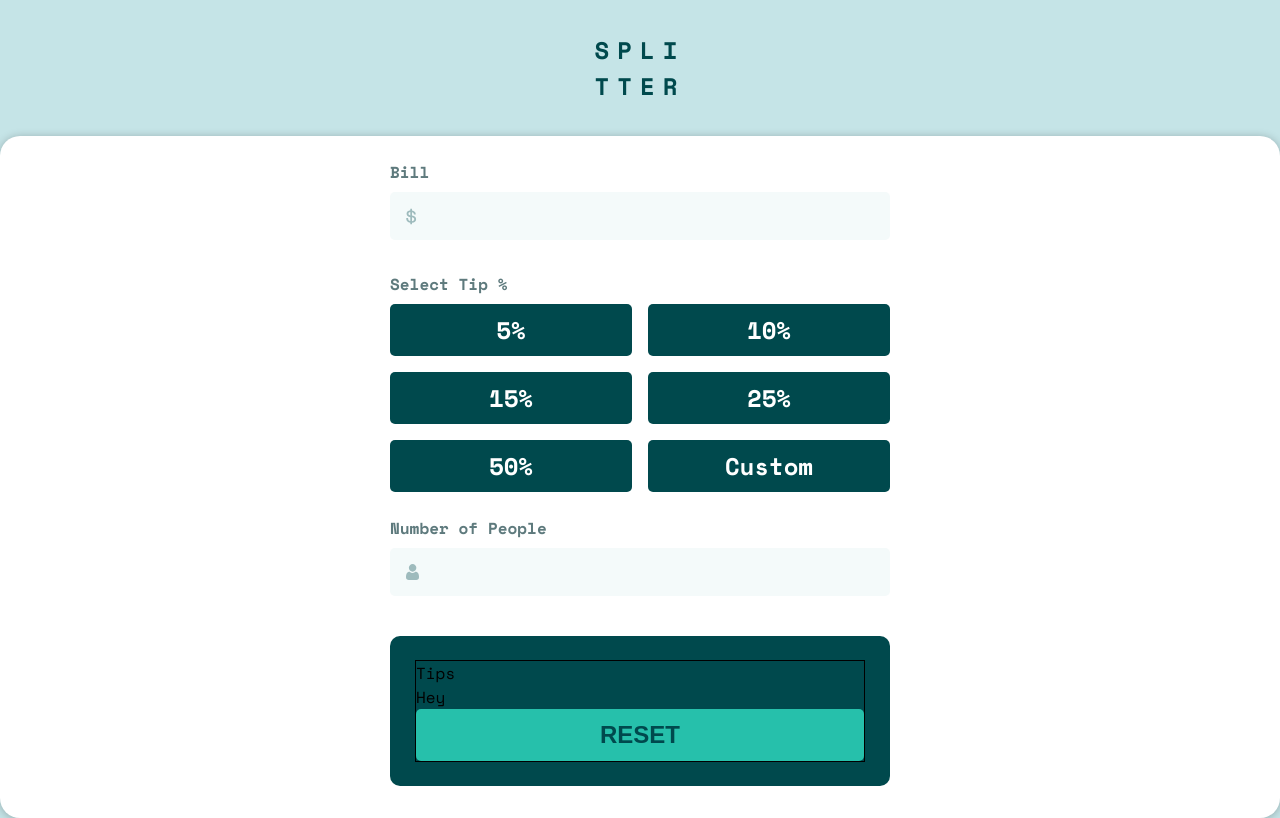
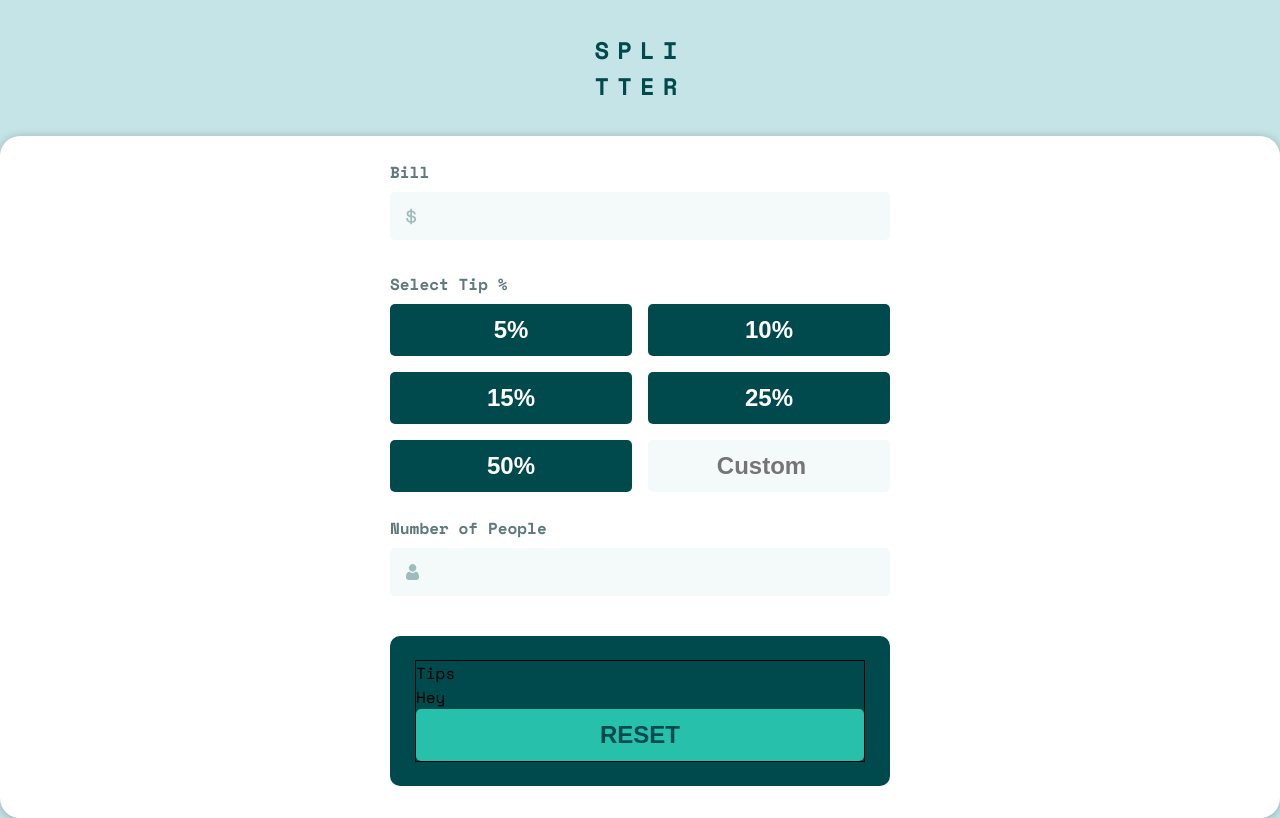
Before and after one commit to tkressma/tip-calculator, a React (Create React App) app: page / in a window 1280 px wide. Built offline with nearby package versions, Linux system fonts and the light colour scheme.

Commit message:
Fix tip buttons. Tweak all inputs to ensure proper functionality.

```diff
--- a/src/Calculator/Calculator.js
+++ b/src/Calculator/Calculator.js
@@ -24,7 +24,9 @@ export default function Calculator(props) {
   }
 
   function tipChangeHandler(e) {
-    setTip(e.target.value);
+    console.log(tip);
+
+    setTip(Number(e.target.value.replace("%", "")));
   }
 
   return (
@@ -42,7 +44,6 @@ export default function Calculator(props) {
         <Input
           title="Select Tip %"
           label="tip-percentage"
-          value={tip}
           onClick={tipChangeHandler}
         />
         <Input
--- a/src/UI/Input.js
+++ b/src/UI/Input.js
@@ -1,7 +1,14 @@
-import React from "react";
+import React, { useState } from "react";
 import styles from "./Input.module.css";
 
 export default function Input(props) {
+  const [customValue, setCustomValue] = useState("");
+
+  const handleCustomInputChange = (e) => {
+    setCustomValue(e.target.value);
+    props.onClick(e);
+  };
+
   const invalidErrorMessage = !props.valid && (
     <label
       for={props.label}
@@ -22,7 +29,9 @@ export default function Input(props) {
 
       <input
         style={{ backgroundImage: `url(${props.icon})` }}
-        className={`${styles["input-field"]} ${!props.valid && styles.invalid}`}
+        className={`${styles["input-field"]} ${
+          !props.valid && styles["input-field--invalid"]
+        }`}
         type="number"
         min="0"
         name={props.label}
@@ -31,64 +40,61 @@ export default function Input(props) {
     </section>
   ) : (
     <section className={styles["input-container"]}>
-      <label for={props.label} className={styles["input-label"]}>
+      <label className={styles["input-label"]} for="percentage">
         {props.title}
       </label>
       <div className={styles.percentages}>
-        <label>
         <input
-            type="radio"
-            name={props.label}
+          type="button"
           onClick={props.onClick}
-            value=".05"
+          className={styles.percent}
+          name="percentage"
+          aria-label="Five percent tip"
+          value="5%"
         />
-          <span>5%</span>
-        </label>
-        <label>
         <input
-            type="radio"
-            name={props.label}
+          type="button"
           onClick={props.onClick}
-            value=".10"
+          className={styles.percent}
+          name="percentage"
+          aria-label="Ten percent tip"
+          value="10%"
         />
-          <span>10%</span>
-        </label>
-        <label>
         <input
-            type="radio"
-            name={props.label}
+          type="button"
           onClick={props.onClick}
-            value=".15"
+          className={styles.percent}
+          name="percentage"
+          aria-label="Fifteen percent tip"
+          value="15%"
         />
-          <span>15%</span>
-        </label>
-        <label>
         <input
-            type="radio"
-            name={props.label}
+          type="button"
           onClick={props.onClick}
-            value=".25"
+          className={styles.percent}
+          name="percentage"
+          aria-label="Twenty-five percent tip"
+          value="25%"
         />
-          <span>25%</span>
-        </label>
-        <label>
         <input
-            type="radio"
-            name={props.label}
+          type="button"
           onClick={props.onClick}
-            value=".5"
+          className={styles.percent}
+          name="percentage"
+          aria-label="Fifty percent tip"
+          value="50%"
         />
-          <span>50%</span>
-        </label>
-        <label>
         <input
-            type="radio"
-            name={props.label}
-            onClick={props.onClick}
-            value="custom"
+          type="number"
+          className={`${styles.percent} ${styles["percent--custom"]}`}
+          name="percentage"
+          min="0"
+          max="100"
+          aria-label="Custom tip"
+          placeHolder="Custom"
+          value={customValue}
+          onChange={handleCustomInputChange}
         />
-          <span>Custom</span>
-        </label>
       </div>
     </section>
   );
--- a/src/UI/Input.module.css
+++ b/src/UI/Input.module.css
@@ -12,6 +12,18 @@
   font-size: 24px;
   font-weight: 700;
   color: hsl(183, 100%, 15%);
+}
+
+.input-field:focus {
+  outline: 3px solid hsl(172, 67%, 45%);
+}
+
+.input-field--invalid {
+  outline: 3px solid orangered;
+}
+
+.input-field--invalid:focus {
+  outline: 3px solid orangered;
 }
 
 .input-label {
@@ -29,10 +41,6 @@
   color: orangered;
 }
 
-.invalid {
-  outline: 2px solid orangered;
-}
-
 .percentages {
   display: grid;
   grid-template-columns: 1fr 1fr;
@@ -40,14 +48,11 @@
   grid-column-gap: 1rem;
 }
 
-.percentages input[type="radio"] {
-  display: none;
-}
-
-.percentages span {
+.percent {
   display: inline-block;
+  border: none;
   width: 100%;
-  padding: 0.5rem 0;
+  padding: 0.75rem 0;
   font-size: 24px;
   font-weight: 700;
   text-align: center;
@@ -56,12 +61,33 @@
   background-color: hsl(183, 100%, 15%);
 }
 
-.percentages span:hover {
+.percent:hover {
   background-color: hsl(185, 41%, 84%);
   color: hsl(183, 100%, 15%);
 }
 
-.percentages input[type="radio"]:checked + span {
+.percent--active {
   background-color: hsl(172, 67%, 45%);
   color: hsl(183, 100%, 15%);
 }
+
+.percent::placeholder {
+  text-align: center;
+}
+
+.percent--custom {
+  background-color: hsl(189, 41%, 97%);
+  color: hsl(186, 14%, 43%);
+  padding: 0 1rem;
+}
+
+.percent--custom:focus {
+  background-color: white;
+  color: hsl(183, 100%, 15%);
+  outline: 3px solid hsl(172, 67%, 45%);
+}
+
+.custom {
+  width: 100%;
+  height: 100%;
+}
```
Lines whose indentation alone changed are shown as unchanged.
